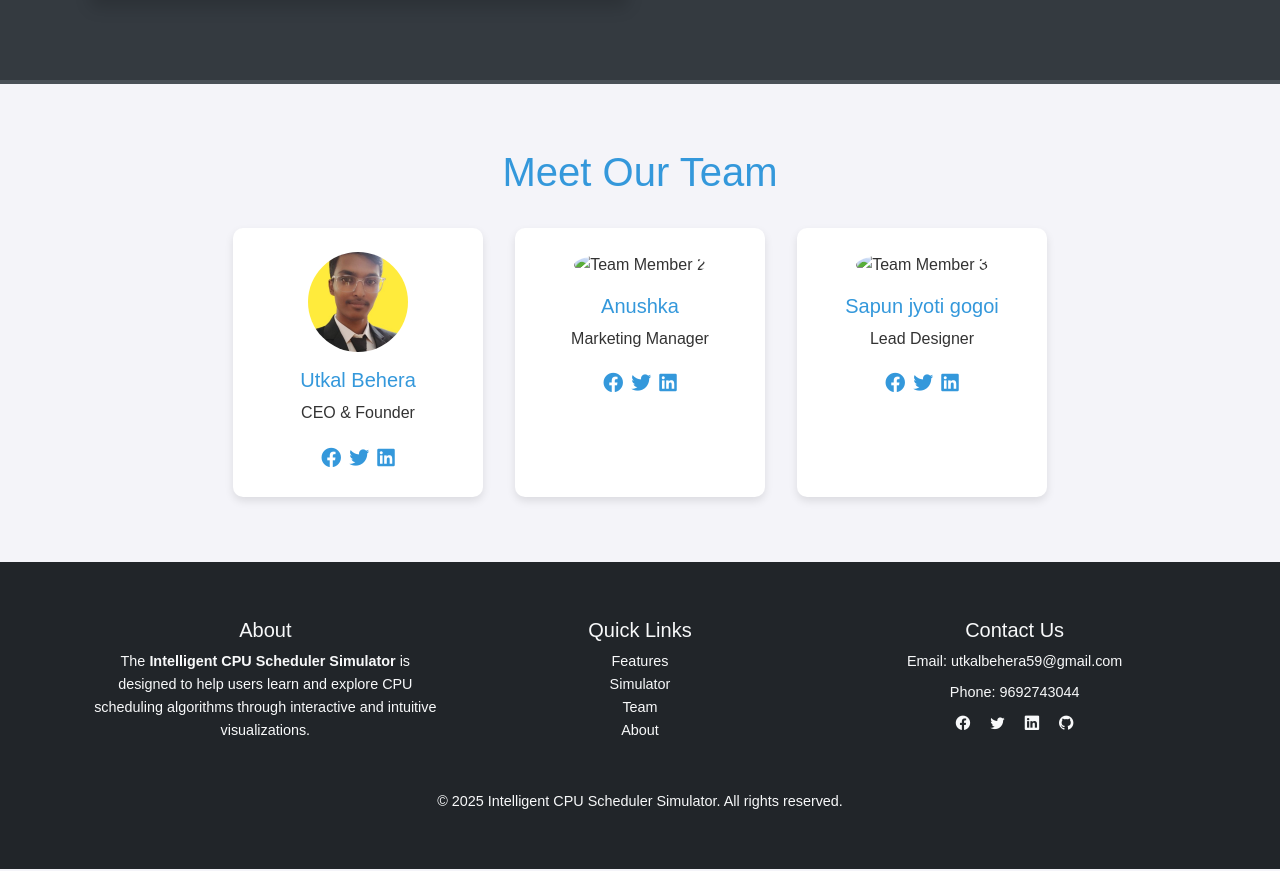
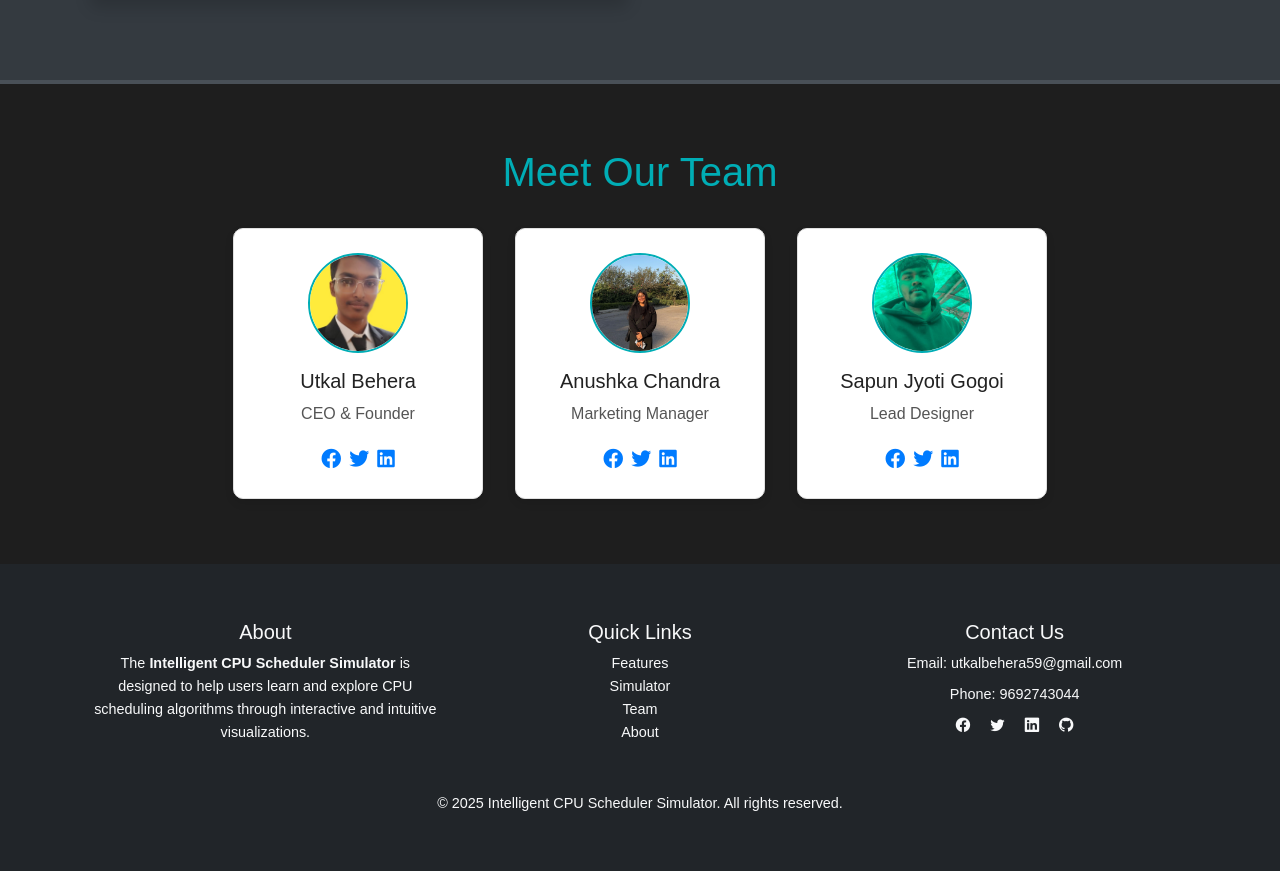
Before and after one commit to Utkal9/Intelligent-CPU-Scheduler-Simulator, a plain HTML site: page Graphical UI/index.html in a window 1280 px wide. Shown: the part 2521-3392 px from the top of the page. Drawn offline with nearby package versions, Linux system fonts and the light colour scheme.

Commit message:
Add team details photo social media details

```diff
--- a/Graphical UI/index.html
+++ b/Graphical UI/index.html
@@ -355,22 +355,36 @@
                 </div>
                 <div class="team-member">
                     <img src="assets/member2.jpg" alt="Team Member 2" />
-                    <h3>Anushka</h3>
+                    <h3>Anushka Chandra</h3>
                     <p>Marketing Manager</p>
                     <div class="social-icons">
-                        <a href="#"><i class="fab fa-facebook"></i></a>
-                        <a href="#"><i class="fab fa-twitter"></i></a>
-                        <a href="#"><i class="fab fa-linkedin"></i></a>
+                        <a
+                            href="https://www.facebook.com/share/18REUZipUT/?mibextid=wwXIfr"
+                            ><i class="fab fa-facebook"></i
+                        ></a>
+                        <a href="https://x.com/AChandra06"
+                            ><i class="fab fa-twitter"></i
+                        ></a>
+                        <a
+                            href="https://www.linkedin.com/in/anushka-chandra-6244a9299/"
+                            ><i class="fab fa-linkedin"></i
+                        ></a>
                     </div>
                 </div>
                 <div class="team-member">
                     <img src="assets/member3.jpg" alt="Team Member 3" />
-                    <h3>Sapun jyoti gogoi</h3>
+                    <h3>Sapun Jyoti Gogoi</h3>
                     <p>Lead Designer</p>
                     <div class="social-icons">
-                        <a href="#"><i class="fab fa-facebook"></i></a>
-                        <a href="#"><i class="fab fa-twitter"></i></a>
-                        <a href="#"><i class="fab fa-linkedin"></i></a>
+                        <a href="https://www.facebook.com/share/18rskku9dR/"
+                            ><i class="fab fa-facebook"></i
+                        ></a>
+                        <a href="https://x.com/Sapunjyotigogo1"
+                            ><i class="fab fa-twitter"></i
+                        ></a>
+                        <a href="https://www.linkedin.com/in/sapun/"
+                            ><i class="fab fa-linkedin"></i
+                        ></a>
                     </div>
                 </div>
             </div>
--- a/Graphical UI/styles.css
+++ b/Graphical UI/styles.css
@@ -99,7 +99,16 @@ body {
 .cta-button:hover {
     background-color: #16a085;
 }
+/* Dark Mode Button Styles */
+body.dark-mode .cta-button {
+    background-color: #16a085;
+    color: #ecf0f1;
+}
 
+body.dark-mode .cta-button:hover {
+    color: #ecdbff; /* Subtle hover text color change */
+    transform: scale(1.1); /* Slight hover scale effect */
+}
 /* Container Section */
 .container {
     width: 90%;
@@ -587,3 +596,114 @@ footer .social-icons a:hover {
 .team-member .social-icons a:hover {
     color: var(--accent-color);
 }
+/* Team Section (Dark Mode) */
+#team {
+    padding: 4rem 2rem;
+    background-color: #1e1e1e; /* Dark background */
+    text-align: center;
+}
+
+#team h2 {
+    font-size: 2.5rem;
+    margin-bottom: 2rem;
+    color: #00adb5; /* Accent color for the heading */
+}
+
+.team-container {
+    display: flex;
+    flex-wrap: wrap;
+    justify-content: center;
+    gap: 2rem;
+}
+
+.team-member {
+    background: #252525; /* Dark card background */
+    border-radius: 10px;
+    box-shadow: 0 4px 8px rgba(0, 0, 0, 0.5); /* Subtle dark shadow */
+    width: 250px;
+    text-align: center;
+    padding: 1.5rem;
+    transition: transform 0.3s ease, box-shadow 0.3s ease;
+}
+
+.team-member:hover {
+    transform: translateY(-10px);
+    box-shadow: 0 8px 16px rgba(0, 173, 181, 0.4); /* Highlight on hover */
+}
+
+.team-member img {
+    width: 100px;
+    height: 100px;
+    border-radius: 50%;
+    margin-bottom: 1rem;
+    object-fit: cover;
+    border: 2px solid #00adb5; /* Accent border for images */
+}
+
+.team-member h3 {
+    font-size: 1.25rem;
+    color: #ffffff; /* White text for names */
+}
+
+.team-member p {
+    font-size: 1rem;
+    color: #aaaaaa; /* Light gray for roles */
+    margin: 0.5rem 0 1rem;
+}
+
+.team-member .social-icons {
+    display: flex;
+    justify-content: center;
+    gap: 0.5rem;
+}
+
+.team-member .social-icons a {
+    color: #00adb5; /* Accent color for social icons */
+    font-size: 1.25rem;
+    transition: color 0.3s ease;
+}
+
+.team-member .social-icons a:hover {
+    color: #ffffff; /* Change to white on hover */
+}
+body:not(.dark-mode) .team-section {
+    background-color: #f9f9f9; /* Light background for the section */
+    color: #333; /* Dark text for readability */
+}
+
+body:not(.dark-mode) .team-member {
+    background: #ffffff; /* White background for cards */
+    border: 1px solid #e0e0e0; /* Subtle border for definition */
+    box-shadow: 0 4px 8px rgba(0, 0, 0, 0.1); /* Soft shadow for depth */
+    color: #333; /* Dark text inside cards */
+    transition: box-shadow 0.3s ease, transform 0.3s ease;
+}
+
+body:not(.dark-mode) .team-member h3 {
+    color: #222; /* Slightly darker name for emphasis */
+}
+
+body:not(.dark-mode) .team-member p {
+    color: #555; /* Softer text for roles or descriptions */
+}
+
+body:not(.dark-mode) .team-member .social-icons a {
+    color: #007bff; /* Bright blue accent color for social icons */
+    transition: color 0.3s ease, transform 0.3s ease;
+}
+
+body:not(.dark-mode) .team-member .social-icons a:hover {
+    color: #0056b3; /* Darker hover color for icons */
+    transform: scale(1.2); /* Slight hover animation */
+}
+
+body:not(.dark-mode) .team-member:hover {
+    box-shadow: 0 8px 16px rgba(0, 123, 255, 0.2); /* Bright hover effect */
+    transform: translateY(-5px); /* Hover lift effect */
+}
+
+body:not(.dark-mode) .team-member h3:hover {
+    color: #0056b3; /* Accent hover for names */
+    transform: translateY(-3px);
+    transition: transform 0.3s ease, color 0.3s ease;
+}
```
Also changed, not shown: Graphical UI/assets/member2.jpg (added), Graphical UI/assets/member3.jpg (added), 1 other file.
